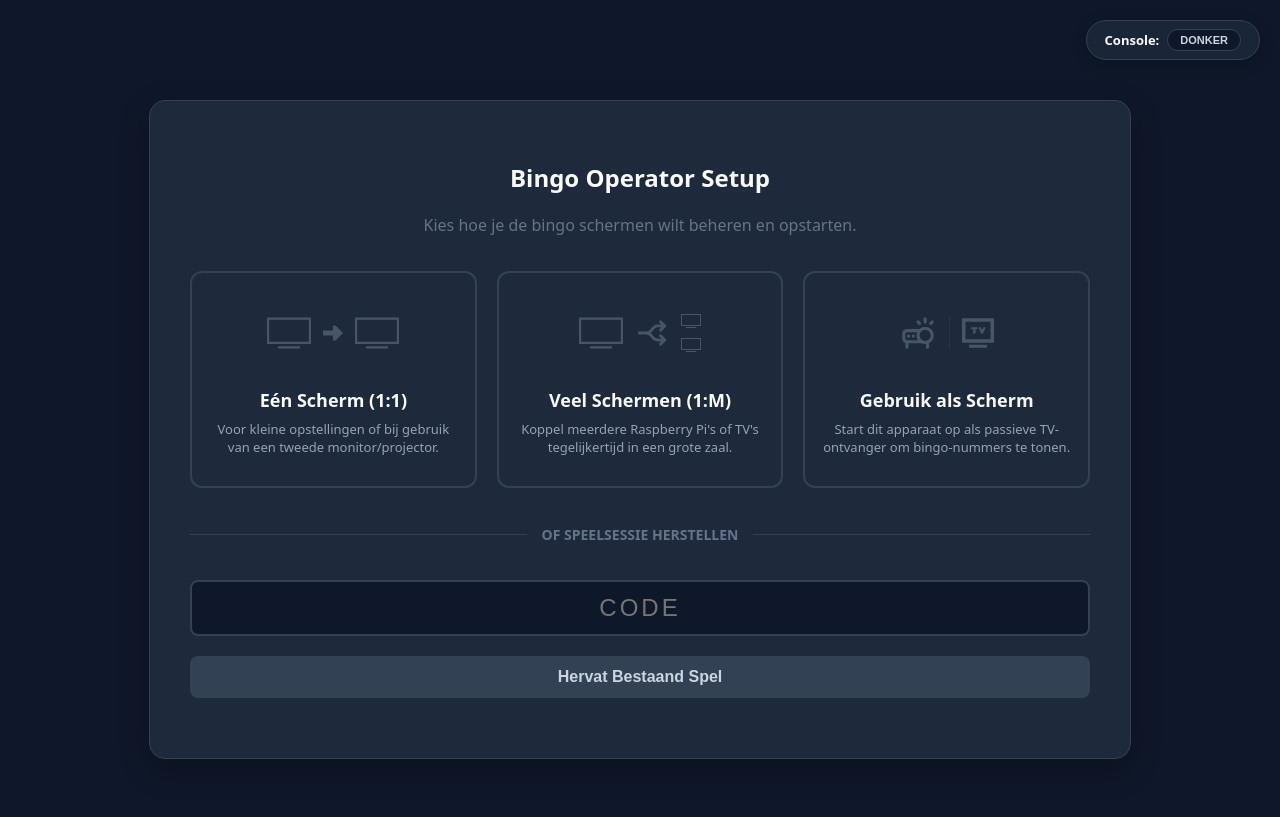
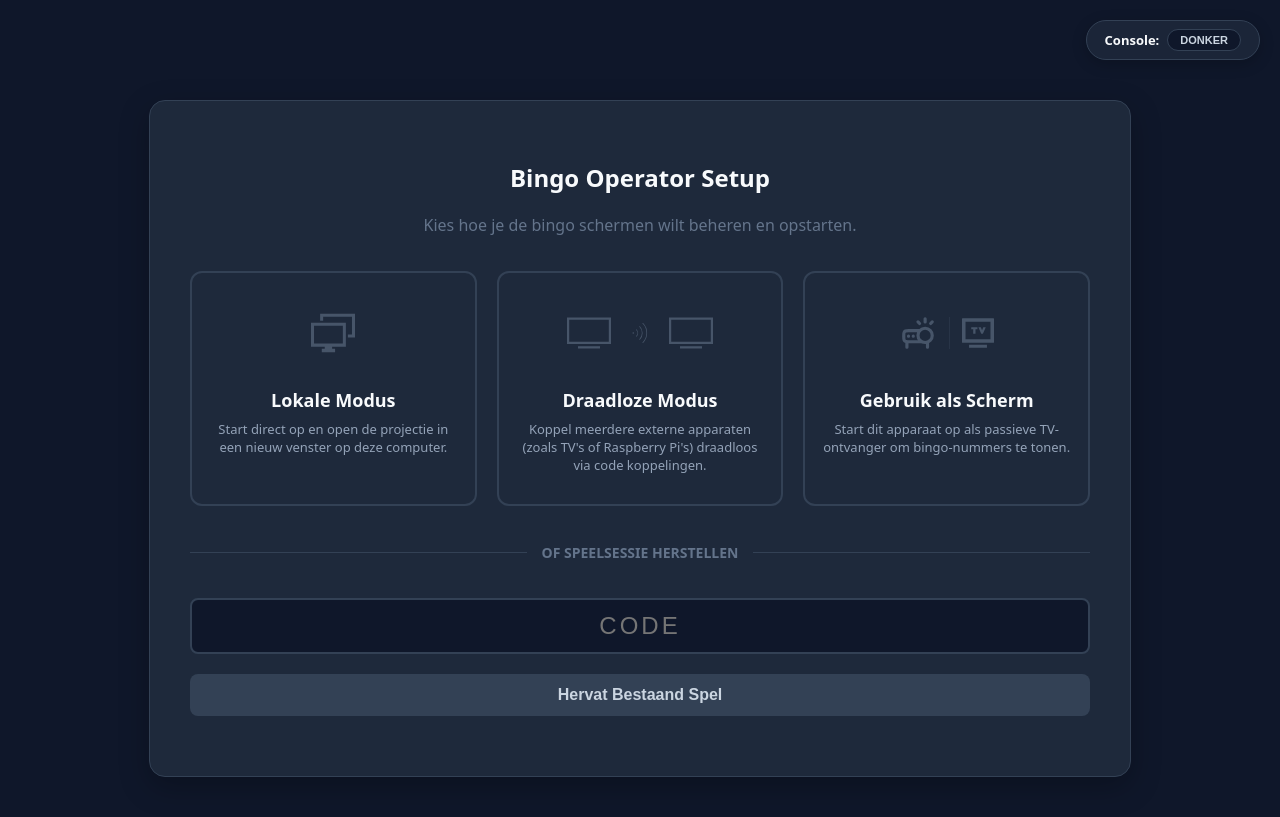
Before and after one commit to woutvde/bingosoft, a Flask app: page / in a window 1280 px wide. Shown: the top 817 px of the page. Run offline with Flask 3, Linux system fonts and the light colour scheme.

Commit message:
UI/UX improvements

```diff
--- a/templates/input.html
+++ b/templates/input.html
@@ -77,7 +77,7 @@
 
         @media (max-width: 768px) {
             .options-grid {
-                grid-template-columns: 1fr;
+                grid-template-columns: 1fr !important;
             }
         }
 
@@ -122,15 +122,6 @@
             flex-shrink: 0;
         }
         .visual-flow .svg-display { height: 44px; }
-        .visual-flow .svg-arrow-1to1 { height: 20px; }
-        .visual-flow .svg-arrow-1toM { height: 34px; }
-        .visual-flow .multi-stack {
-            display: flex;
-            flex-direction: column;
-            gap: 4px;
-            justify-content: center;
-        }
-        .visual-flow .multi-stack .svg-display { height: 20px; }
 
         /* Soft Divider inside the 3rd card */
         .soft-divider {
@@ -211,6 +202,10 @@
             grid-template-columns: 3fr 1fr;
             gap: 20px;
             text-align: left;
+        }
+        .layout-grid.one-column,
+        #operatorContainer.one-column .layout-grid {
+            grid-template-columns: 1fr;
         }
         .panel {
             background: #1e293b;
@@ -372,46 +367,44 @@
         <p style="color: #64748b;">Kies hoe je de bingo schermen wilt beheren en opstarten.</p>
 
         <div class="options-grid">
-            <!-- OPTIE 1 -->
-            <div class="opt-card" onclick="selectMode('1to1')">
+            <!-- OPTIE 1: Lokale Modus (Start direct 1:1 lokaal scherm) -->
+            <div class="opt-card" onclick="setupOneToOneSameSystem()">
                 <div class="visual-flow">
+                    <!-- Local SVG Icon -->
+                    <svg fill="currentColor" viewBox="0 0 435.301 435.301" style="height: 44px; width: auto;">
+                        <g>
+                            <g>
+                                <polygon points="90.271,26.872 90.271,97.088 120.271,97.088 120.271,56.872 405.301,56.872 405.301,232.198 364.941,232.198 364.941,262.198 435.301,262.198 435.301,26.872"/>
+                                <path d="M345.031,352.469l-0.09-235.326H0v235.326h135.996v21.829h-29.391v34.131h131.818v-34.131h-29.389v-21.829H345.031z M30,322.469V147.143h285.031v175.326H30z"/>
+                            </g>
+                        </g>
+                    </svg>
+                </div>
+                <h3>Lokale Modus</h3>
+                <p>Start direct op en open de projectie in een nieuw venster op deze computer.</p>
+            </div>
+
+            <!-- OPTIE 2: Draadloze Modus (Start direct 1:M) -->
+            <div class="opt-card" onclick="setupOneToMany()">
+                <div class="visual-flow">
+                    <!-- Linker monitor -->
                     <svg class="svg-display" viewBox="0 0 20 20" xmlns="http://www.w3.org/2000/svg">
                         <path d="M 0 3 L 0 15 L 20 15 L 20 3 L 0 3 z M 1 4 L 19 4 L 19 14 L 1 14 L 1 4 z M 5 16 L 5 17 L 15 17 L 15 16 L 5 16 z" fill="currentColor"/>
                     </svg>
-                    <svg class="svg-arrow-1to1" viewBox="0 0 16 16" fill="none" xmlns="http://www.w3.org/2000/svg">
-                        <path d="M8 6L8 2L10 2L16 8L10 14L8 14L8 10L-1.74845e-07 10L-3.01991e-07 6L8 6Z" fill="currentColor"/>
+                    <!-- Wireless SVG gedraaid 90 graden naar rechts -->
+                    <svg fill="currentColor" viewBox="0 0 256 256" style="transform: rotate(90deg); height: 24px; width: auto; margin: 0 5px;">
+                        <path d="M165.84619,163.1875a3.99976,3.99976,0,1,1-5.56348,5.74805,46.77825,46.77825,0,0,0-64.581,0,3.99976,3.99976,0,1,1-5.56348-5.74805,54.7759,54.7759,0,0,1,75.708,0Zm-37.854-63.18457A101.76273,101.76273,0,0,0,56.17334,129.269a4.00005,4.00005,0,1,0,5.61035,5.70313,94.75433,94.75433,0,0,1,132.417,0A4.00006,4.00006,0,0,0,199.811,129.269,101.76276,101.76276,0,0,0,127.99219,100.00293Zm105.74121-4.667a150.68135,150.68135,0,0,0-211.48242,0,4,4,0,1,0,5.626,5.6875,142.68158,142.68158,0,0,1,200.23047,0,4,4,0,1,0,5.626-5.6875ZM128,192a8,8,0,1,0,8,8A8.00917,8.00917,0,0,0,128,192Z"/>
                     </svg>
+                    <!-- Rechter monitor -->
                     <svg class="svg-display" viewBox="0 0 20 20" xmlns="http://www.w3.org/2000/svg">
                         <path d="M 0 3 L 0 15 L 20 15 L 20 3 L 0 3 z M 1 4 L 19 4 L 19 14 L 1 14 L 1 4 z M 5 16 L 5 17 L 15 17 L 15 16 L 5 16 z" fill="currentColor"/>
                     </svg>
                 </div>
-                <h3>Eén Scherm (1:1)</h3>
-                <p>Voor kleine opstellingen of bij gebruik van een tweede monitor/projector.</p>
+                <h3>Draadloze Modus</h3>
+                <p>Koppel meerdere externe apparaten (zoals TV's of Raspberry Pi's) draadloos via code koppelingen.</p>
             </div>
 
-            <!-- OPTIE 2 -->
-            <div class="opt-card" onclick="selectMode('1toM')">
-                <div class="visual-flow">
-                    <svg class="svg-display" viewBox="0 0 20 20" xmlns="http://www.w3.org/2000/svg">
-                        <path d="M 0 3 L 0 15 L 20 15 L 20 3 L 0 3 z M 1 4 L 19 4 L 19 14 L 1 14 L 1 4 z M 5 16 L 5 17 L 15 17 L 15 16 L 5 16 z" fill="currentColor"/>
-                    </svg>
-                    <svg class="svg-arrow-1toM" viewBox="0 0 24 24" xmlns="http://www.w3.org/2000/svg" fill="none">
-                        <path stroke="currentColor" stroke-linecap="round" stroke-linejoin="round" stroke-width="2" d="M3 12h4.597a5 5 0 0 1 3.904 1.877l.998 1.246A5 5 0 0 0 16.403 17H21m0 0-3-3m3 3-3 3m3-13h-5.078A4 4 0 0 0 12.8 8.501L11.201 10.5A4 4 0 0 1 8.078 12H6m15-5-3-3m3 3-3 3"/>
-                    </svg>
-                    <div class="multi-stack">
-                        <svg class="svg-display" viewBox="0 0 20 20" xmlns="http://www.w3.org/2000/svg">
-                            <path d="M 0 3 L 0 15 L 20 15 L 20 3 L 0 3 z M 1 4 L 19 4 L 19 14 L 1 14 L 1 4 z M 5 16 L 5 17 L 15 17 L 15 16 L 5 16 z" fill="currentColor"/>
-                        </svg>
-                        <svg class="svg-display" viewBox="0 0 20 20" xmlns="http://www.w3.org/2000/svg">
-                            <path d="M 0 3 L 0 15 L 20 15 L 20 3 L 0 3 z M 1 4 L 19 4 L 19 14 L 1 14 L 1 4 z M 5 16 L 5 17 L 15 17 L 15 16 L 5 16 z" fill="currentColor"/>
-                        </svg>
-                    </div>
-                </div>
-                <h3>Veel Schermen (1:M)</h3>
-                <p>Koppel meerdere Raspberry Pi's of TV's tegelijkertijd in een grote zaal.</p>
-            </div>
-
-            <!-- OPTIE 3 (NIEUW: Gebruik als Scherm) -->
+            <!-- OPTIE 3: Gebruik als Scherm -->
             <div class="opt-card" onclick="useAsDisplay()">
                 <div class="visual-flow">
                     <!-- Projector SVG -->
@@ -441,48 +434,11 @@
         <div id="errorMsg1" style="color: red; margin-top: 10px;"></div>
     </div>
 
-    <!-- STAGE 2: 1-to-1 CONFIG -->
-    <div id="wizardStep1to1" class="wizard-card" style="display: none;">
-        <h2>Eén-op-Eén Koppeling</h2>
-        <p style="color: #64748b; margin-bottom: 30px;">Gebruik je deze computer om de bingo-nummers op de TV te tonen?</p>
-
-        <button class="btn btn-primary" onclick="setupOneToOneSameSystem()">
-            Ja, open projectie in een nieuw venster
-        </button>
-        <p style="font-size: 12px; color: #64748b; margin-bottom: 20px;">
-            (Handig voor split-screen of als je een tweede scherm op deze PC hebt aangesloten)
-        </p>
-
-        <button class="btn btn-outline" onclick="showOneToOneSeparateSetup()">
-            Nee, de TV is een ander apparaat (bijv. Raspberry Pi)
-        </button>
-        <p style="font-size: 12px; color: #64748b; margin-bottom: 25px;">
-            (De TV toont een eigen unieke code die je zo invoert)
-        </p>
-
-        <button class="btn btn-secondary" onclick="goBackToStart()">Terug naar start</button>
-    </div>
-
-    <!-- STAGE 3: 1-to-1 MANUAL SETUP -->
-    <div id="wizardStep1to1Manual" class="wizard-card" style="display: none;">
-        <h2>Koppel je TV</h2>
-        <p style="color: #64748b; text-align: left;">
-            1. Start de web-browser op de TV/Raspberry Pi op.<br>
-            2. Navigeer naar: <strong style="color: #38bdf8;">http://[server-ip]:8000/display</strong><br>
-            3. Voer de 4-letterige code die op de TV verschijnt hieronder in:
-        </p>
-
-        <input type="text" id="manualDisplayCodeInput" class="join-input" maxlength="4" placeholder="TV CODE">
-        <button class="btn btn-primary" onclick="setupOneToOneSeparateSystem()">Verbind & Start Spel</button>
-        <button class="btn btn-secondary" onclick="goBackTo1to1Selection()">Terug</button>
-        <div id="errorMsgManual" style="color: red; margin-top: 10px;"></div>
-    </div>
-
-    <!-- STAGE 4: MAIN GAME CONSOLE -->
+    <!-- MAIN GAME CONSOLE -->
     <div id="operatorContainer">
         <div class="header-banner">
             <div style="font-size: 20px;">Spelcode: <strong id="currentGameCode" style="color: #38bdf8; letter-spacing: 1px;">-</strong></div>
-            <button onclick="disconnect()" style="background-color: #ef4444; color: white; border: none; padding: 10px 20px; border-radius: 8px; cursor: pointer; font-weight: bold;">Verbinding Verbreken</button>
+            <button onclick="disconnect()" style="background-color: #ef4444; color: white; border: none; padding: 10px 20px; border-radius: 8px; cursor: pointer; font-weight: bold;">Spel stopzetten</button>
         </div>
 
         <div class="layout-grid">
@@ -495,7 +451,7 @@
                 </div>
             </div>
 
-            <div class="panel">
+            <div class="panel" id="displayPanel">
                 <h3>Schermen Gekoppeld</h3>
                 <div id="manyToManyLinkBox">
                     <p style="font-size: 13px; color: #64748b;">Voer display-code in om extra scherm toe te voegen:</p>
@@ -513,8 +469,8 @@
         let activeToken = '';
         let pollInterval = null;
         let heartbeatInterval = null;
-        let setupMode = '';
         let currentDisplayTheme = 'dark';
+        let displayPopupWindow = null;
 
         // Initialize Console Theme from Storage
         const savedConsoleTheme = localStorage.getItem('operator_console_theme') || 'dark';
@@ -561,34 +517,9 @@
             }
         }
 
-        function selectMode(mode) {
-            setupMode = mode;
-            if (mode === '1to1') {
-                document.getElementById('wizardStep1').style.display = 'none';
-                document.getElementById('wizardStep1to1').style.display = 'block';
-            } else {
-                setupOneToMany();
-            }
-        }
-
         // Direct redirect for "Use as Display"
         function useAsDisplay() {
             window.location.href = '/display';
-        }
-
-        function goBackToStart() {
-            document.getElementById('wizardStep1to1').style.display = 'none';
-            document.getElementById('wizardStep1').style.display = 'block';
-        }
-
-        function showOneToOneSeparateSetup() {
-            document.getElementById('wizardStep1to1').style.display = 'none';
-            document.getElementById('wizardStep1to1Manual').style.display = 'block';
-        }
-
-        function goBackTo1to1Selection() {
-            document.getElementById('wizardStep1to1Manual').style.display = 'none';
-            document.getElementById('wizardStep1to1').style.display = 'block';
         }
 
         async function setupOneToOneSameSystem() {
@@ -597,45 +528,20 @@
                 const data = await res.json();
 
                 const popupUrl = `/display/auto_link/${data.game_code}`;
-                window.open(popupUrl, 'BingoDisplay', 'width=1200,height=800,menubar=no,toolbar=no,location=no');
+                displayPopupWindow = window.open(popupUrl, 'BingoDisplay', 'width=1200,height=800,menubar=no,toolbar=no,location=no');
 
                 setupConsole(data.game_code, data.token);
-                document.getElementById('wizardStep1to1').style.display = 'none';
+                document.getElementById('wizardStep1').style.display = 'none';
                 document.getElementById('manyToManyLinkBox').style.display = 'none';
+                document.getElementById('displayPanel').style.display = 'none';
+                const layoutGrid = document.querySelector('.layout-grid');
+                if (layoutGrid) {
+                    layoutGrid.style.gridTemplateColumns = '1fr';
+                    layoutGrid.classList.add('one-column');
+                }
+                document.getElementById('operatorContainer').classList.add('one-column');
             } catch (err) {
                 alert("Kon geen game instantie starten.");
-            }
-        }
-
-        async function setupOneToOneSeparateSystem() {
-            const displayCodeInput = document.getElementById('manualDisplayCodeInput');
-            const displayCode = displayCodeInput.value.trim().toUpperCase();
-
-            if (displayCode.length !== 4) {
-                document.getElementById('errorMsgManual').innerText = "Voer de 4-letterige code van het display in.";
-                return;
-            }
-
-            try {
-                const res = await fetch('/api/create_game', { method: 'POST' });
-                const data = await res.json();
-
-                const linkRes = await fetch(`/api/link_display/${data.game_code}`, {
-                    method: 'POST',
-                    headers: { 'Content-Type': 'application/json' },
-                    body: JSON.stringify({ token: data.token, display_code: displayCode })
-                });
-
-                if (linkRes.ok) {
-                    setupConsole(data.game_code, data.token);
-                    document.getElementById('wizardStep1to1Manual').style.display = 'none';
-                    document.getElementById('manyToManyLinkBox').style.display = 'none';
-                } else {
-                    const errData = await linkRes.json();
-                    document.getElementById('errorMsgManual').innerText = errData.error || "Fout bij koppelen.";
-                }
-            } catch (err) {
-                document.getElementById('errorMsgManual').innerText = "Netwerkfout.";
             }
         }
 
@@ -647,6 +553,13 @@
                 setupConsole(data.game_code, data.token);
                 document.getElementById('wizardStep1').style.display = 'none';
                 document.getElementById('manyToManyLinkBox').style.display = 'block';
+                document.getElementById('displayPanel').style.display = 'block';
+                const layoutGrid = document.querySelector('.layout-grid');
+                if (layoutGrid) {
+                    layoutGrid.style.gridTemplateColumns = '3fr 1fr';
+                    layoutGrid.classList.remove('one-column');
+                }
+                document.getElementById('operatorContainer').classList.remove('one-column');
             } catch (err) {
                 alert("Fout bij aanmaken van multi-screen spel.");
             }
@@ -667,6 +580,12 @@
                     setupConsole(code, data.token);
                     document.getElementById('wizardStep1').style.display = 'none';
                     document.getElementById('manyToManyLinkBox').style.display = 'block';
+                    const layoutGrid = document.querySelector('.layout-grid');
+                    if (layoutGrid) {
+                        layoutGrid.style.gridTemplateColumns = '3fr 1fr';
+                        layoutGrid.classList.remove('one-column');
+                    }
+                    document.getElementById('operatorContainer').classList.remove('one-column');
                 } else {
                     document.getElementById('errorMsg1').innerText = data.error || "Fout bij hervatten.";
                 }
@@ -763,13 +682,20 @@
 
             document.getElementById('operatorContainer').style.display = 'none';
             document.getElementById('wizardStep1').style.display = 'block';
-            document.getElementById('wizardStep1to1').style.display = 'none';
-            document.getElementById('wizardStep1to1Manual').style.display = 'none';
 
             document.getElementById('gameCodeInput').value = '';
-            document.getElementById('manualDisplayCodeInput').value = '';
             document.getElementById('errorMsg1').innerText = '';
-            document.getElementById('errorMsgManual').innerText = '';
+            document.getElementById('displayPanel').style.display = 'block';
+            const layoutGrid = document.querySelector('.layout-grid');
+            if (layoutGrid) {
+                layoutGrid.style.gridTemplateColumns = '3fr 1fr';
+                layoutGrid.classList.remove('one-column');
+            }
+            document.getElementById('operatorContainer').classList.remove('one-column');
+            if (displayPopupWindow && !displayPopupWindow.closed) {
+                displayPopupWindow.close();
+                displayPopupWindow = null;
+            }
         }
 
         function renderGrid(calledNumbers) {
```
